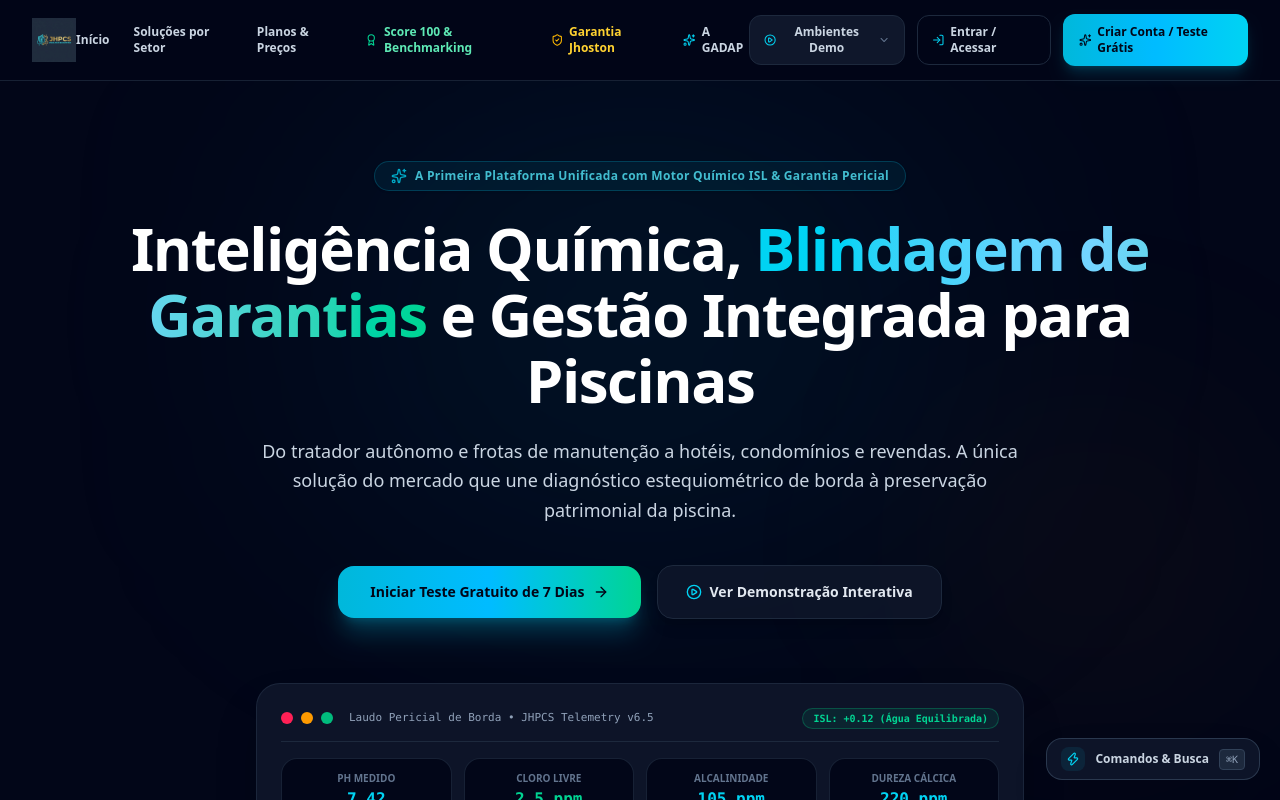
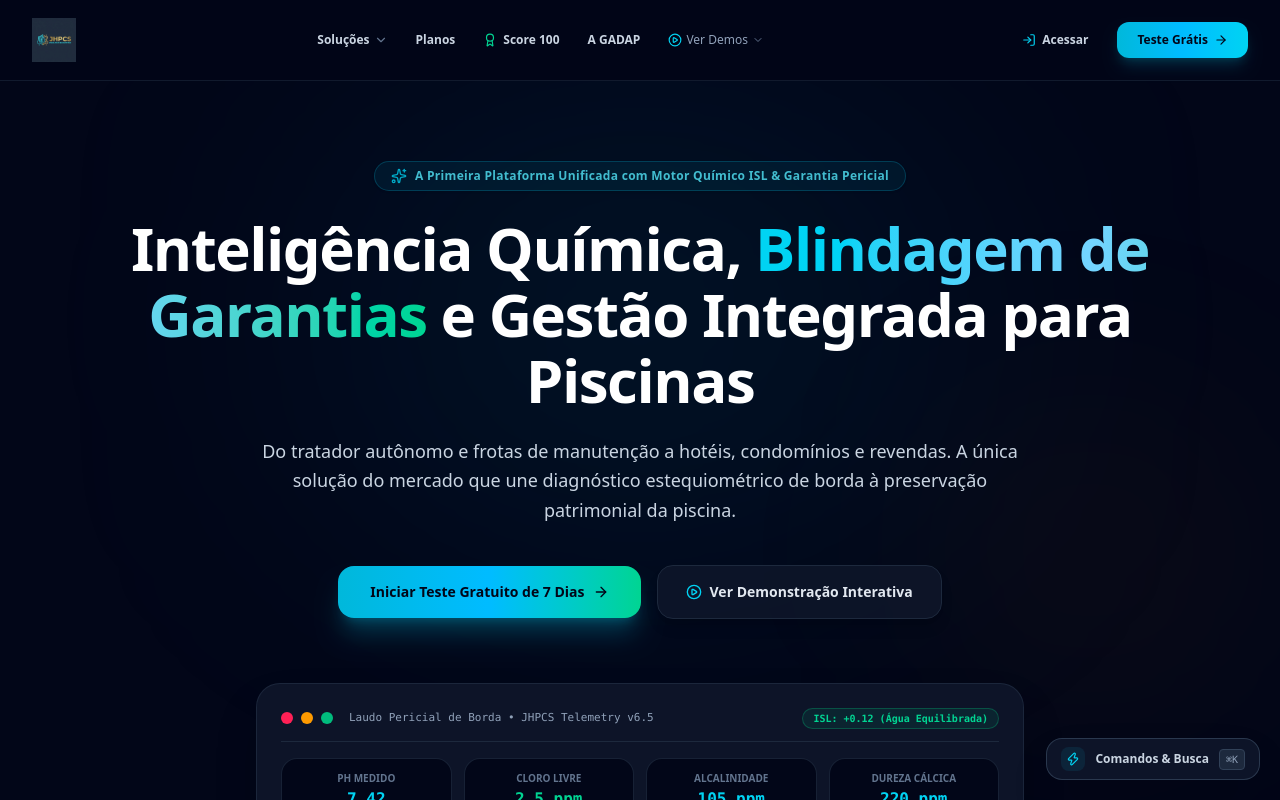
Before and after one commit to jhostonpoolscontrolsystem-creator/jcs, a Next.js app: page / in a window 1280 px wide. Shown: the top 800 px of the page. Built offline with nearby package versions, Linux system fonts and the light colour scheme.

Commit message:
feat(ui-ux): polish global navigation, clean navbar hierarchy and enterprise standard layout v6.26

```diff
--- a/src/components/marketing/MarketingNavbar.tsx
+++ b/src/components/marketing/MarketingNavbar.tsx
@@ -15,8 +15,10 @@ import {
   ShieldCheck,
   LogIn,
   PlayCircle,
-  Waves,
-  Award
+  Award,
+  Layers,
+  ArrowRight,
+  ExternalLink
 } from 'lucide-react';
 
 interface DemoAccount {
@@ -37,62 +39,92 @@ const DEMO_ACCOUNTS: DemoAccount[] = [
 
 export function MarketingNavbar() {
   const [mobileMenuOpen, setMobileMenuOpen] = useState(false);
+  const [solutionsOpen, setSolutionsOpen] = useState(false);
   const [demoDropdownOpen, setDemoDropdownOpen] = useState(false);
 
   return (
-    <header className="sticky top-0 z-50 backdrop-blur-md bg-slate-950/85 border-b border-slate-800/80 transition-all duration-300">
-      <div className="max-w-7xl mx-auto px-4 sm:px-6 lg:px-8 h-20 flex items-center justify-between">
+    <header className="sticky top-0 z-50 backdrop-blur-xl bg-slate-950/80 border-b border-slate-800/60 transition-all duration-300">
+      <div className="max-w-7xl mx-auto px-4 sm:px-6 lg:px-8 h-20 flex items-center justify-between gap-4">
 
-        {/* BLOCO ESQUERDO: BRAND IDENTITY */}
-        <Link href="/" className="flex items-center gap-3 group">
+        {/* BRAND IDENTITY */}
+        <Link href="/" className="flex items-center gap-3 shrink-0 group">
           <Image
             src="/images/jhpcs-full-logo.png"
             alt="JHPCS PoolTech Ecosystem"
-            width={240}
-            height={60}
+            width={210}
+            height={52}
             priority
-            className="h-12 w-auto object-contain group-hover:brightness-110 transition-all duration-300"
+            className="h-10 sm:h-11 w-auto object-contain group-hover:brightness-110 transition-all duration-300"
           />
         </Link>
 
-        {/* BLOCO CENTRAL: NAVEGAÇÃO DESKTOP */}
-        <nav className="hidden lg:flex items-center gap-6 text-xs font-bold text-slate-300">
-          <Link href="/" className="hover:text-cyan-400 transition-colors py-1">
-            Início
+        {/* NAVEGAÇÃO DESKTOP REFINADA */}
+        <nav className="hidden lg:flex items-center gap-7 text-xs font-semibold text-slate-300">
+
+          {/* Dropdown Soluções */}
+          <div className="relative">
+            <button
+              type="button"
+              onClick={() => setSolutionsOpen(!solutionsOpen)}
+              onMouseEnter={() => setSolutionsOpen(true)}
+              className="hover:text-cyan-400 transition-colors py-2 flex items-center gap-1 cursor-pointer"
+            >
+              <span>Soluções</span>
+              <ChevronDown className={`w-3.5 h-3.5 text-slate-500 transition-transform duration-200 ${solutionsOpen ? 'rotate-180' : ''}`} />
+            </button>
+
+            {solutionsOpen && (
+              <div
+                className="absolute left-0 mt-1 w-64 rounded-2xl bg-slate-900/95 backdrop-blur-md border border-slate-800 p-2 shadow-2xl space-y-1 z-50 animate-in fade-in slide-in-from-top-2 duration-150"
+                onMouseLeave={() => setSolutionsOpen(false)}
+              >
+                <Link
+                  href="/solucoes"
+                  onClick={() => setSolutionsOpen(false)}
+                  className="p-2.5 rounded-xl hover:bg-slate-800/80 block transition"
+                >
+                  <strong className="text-xs text-white block">Todas as Soluções</strong>
+                  <span className="text-[11px] text-slate-400 block">Visão geral por setor de atuação</span>
+                </Link>
+                <div className="border-t border-slate-800/80 my-1" />
+                <Link
+                  href="/garantia-jhoston"
+                  onClick={() => setSolutionsOpen(false)}
+                  className="p-2.5 rounded-xl hover:bg-slate-800/80 flex items-center gap-2.5 transition"
+                >
+                  <ShieldCheck className="w-4 h-4 text-amber-400 shrink-0" />
+                  <div>
+                    <strong className="text-xs text-amber-300 block">Garantia Decenal</strong>
+                    <span className="text-[10px] text-slate-400 block">Perícia e proteção de substrato</span>
+                  </div>
+                </Link>
+              </div>
+            )}
+          </div>
+
+          <Link href="/planos" className="hover:text-cyan-400 transition-colors py-1">
+            Planos
           </Link>
-          <Link href="/solucoes" className="hover:text-cyan-400 transition-colors py-1">
-            Soluções por Setor
+
+          <Link href="/benchmarking" className="hover:text-emerald-400 transition-colors py-1 flex items-center gap-1.5 text-slate-300 hover:text-emerald-300">
+            <Award className="w-3.5 h-3.5 text-emerald-400" />
+            <span>Score 100</span>
           </Link>
-          <Link href="/planos" className="hover:text-cyan-400 transition-colors py-1">
-            Planos & Preços
-          </Link>
-          <Link href="/benchmarking" className="hover:text-emerald-400 transition-colors py-1 flex items-center gap-1.5 text-emerald-300 font-extrabold">
-            <Award className="w-3.5 h-3.5 text-emerald-400" />
-            <span>Score 100 & Benchmarking</span>
-          </Link>
-          <Link href="/garantia-jhoston" className="hover:text-amber-400 transition-colors py-1 flex items-center gap-1.5 text-amber-300">
-            <ShieldCheck className="w-3.5 h-3.5 text-amber-400" />
-            <span>Garantia Jhoston</span>
-          </Link>
+
           <Link href="/gadap" className="hover:text-cyan-400 transition-colors py-1 flex items-center gap-1.5 text-slate-300">
-            <Sparkles className="w-3.5 h-3.5 text-cyan-400" />
             <span>A GADAP</span>
           </Link>
-        </nav>
 
-        {/* BLOCO DIREITO: AÇÕES RÁPIDAS & ACESSOS (DESKTOP) */}
-        <div className="hidden lg:flex items-center gap-3">
-
-          {/* Dropdown Ambientes Demo */}
+          {/* Demonstrações Interativas */}
           <div className="relative">
             <button
               type="button"
               onClick={() => setDemoDropdownOpen(!demoDropdownOpen)}
-              className="px-3.5 py-2 rounded-xl bg-slate-900 hover:bg-slate-800 text-slate-300 hover:text-white text-xs font-bold border border-slate-800 transition-all flex items-center gap-1.5 cursor-pointer"
+              className="text-slate-400 hover:text-cyan-300 text-xs font-medium transition-colors flex items-center gap-1 cursor-pointer py-1"
             >
               <PlayCircle className="w-3.5 h-3.5 text-cyan-400" />
-              <span>Ambientes Demo</span>
-              <ChevronDown className={`w-3.5 h-3.5 text-slate-500 transition-transform duration-200 ${demoDropdownOpen ? 'rotate-180' : ''}`} />
+              <span>Ver Demos</span>
+              <ChevronDown className={`w-3 h-3 text-slate-500 transition-transform duration-200 ${demoDropdownOpen ? 'rotate-180' : ''}`} />
             </button>
 
             {demoDropdownOpen && (
@@ -102,7 +134,7 @@ export function MarketingNavbar() {
               >
                 <div className="px-3 py-2 border-b border-slate-800/80">
                   <span className="text-[10px] font-mono font-bold text-slate-400 uppercase block">
-                    Selecione um Perfil de Demonstração
+                    Ambientes de Demonstração
                   </span>
                 </div>
                 {DEMO_ACCOUNTS.map((acc, i) => {
@@ -130,26 +162,35 @@ export function MarketingNavbar() {
               </div>
             )}
           </div>
+        </nav>
 
+        {/* AÇÕES DE CONVERSÃO (DESKTOP) */}
+        <div className="hidden lg:flex items-center gap-3">
           <Link
             href="/login"
-            className="px-3.5 py-2 rounded-xl text-slate-300 hover:text-white hover:bg-slate-900 border border-slate-800 hover:border-slate-700 text-xs font-bold transition-all flex items-center gap-1.5"
+            className="px-4 py-2.5 rounded-xl text-slate-300 hover:text-white hover:bg-slate-900 border border-transparent hover:border-slate-800 text-xs font-bold transition-all flex items-center gap-1.5"
           >
             <LogIn className="w-3.5 h-3.5 text-cyan-400" />
-            <span>Entrar / Acessar</span>
+            <span>Acessar</span>
           </Link>
 
           <Link
             href="/onboarding"
-            className="px-4 py-2.5 rounded-xl bg-gradient-to-r from-cyan-500 via-sky-400 to-cyan-400 hover:brightness-110 text-slate-950 font-black text-xs transition-all shadow-lg shadow-cyan-500/20 hover:shadow-cyan-500/30 flex items-center gap-1.5"
+            className="px-5 py-2.5 rounded-xl bg-gradient-to-r from-cyan-500 via-sky-400 to-cyan-400 hover:brightness-110 text-slate-950 font-black text-xs transition-all shadow-lg shadow-cyan-500/20 hover:shadow-cyan-500/30 flex items-center gap-1.5"
           >
-            <Sparkles className="w-3.5 h-3.5" />
-            <span>Criar Conta / Teste Grátis</span>
+            <span>Teste Grátis</span>
+            <ArrowRight className="w-3.5 h-3.5" />
           </Link>
         </div>
 
-        {/* NAVEGAÇÃO MOBILE (HAMBÚRGUER) */}
+        {/* NAVEGAÇÃO MOBILE */}
         <div className="flex lg:hidden items-center gap-2">
+          <Link
+            href="/login"
+            className="px-3 py-1.5 rounded-lg border border-slate-800 text-slate-300 text-xs font-bold"
+          >
+            Entrar
+          </Link>
           <Link
             href="/onboarding"
             className="px-3 py-1.5 rounded-lg bg-cyan-500 text-slate-950 font-black text-xs"
@@ -168,10 +209,10 @@ export function MarketingNavbar() {
 
       </div>
 
-      {/* MENU SUSPENSO / DRAWER MOBILE */}
+      {/* DRAWER MOBILE */}
       {mobileMenuOpen && (
         <div className="lg:hidden bg-slate-950/95 backdrop-blur-md border-b border-slate-800 px-6 py-6 space-y-4">
-          <nav className="flex flex-col space-y-3 text-xs font-bold text-slate-300">
+          <nav className="flex flex-col space-y-2 text-xs font-bold text-slate-300">
             <Link
               href="/"
               onClick={() => setMobileMenuOpen(false)}
@@ -192,6 +233,14 @@ export function MarketingNavbar() {
               className="p-2.5 rounded-lg hover:bg-slate-900 hover:text-white transition"
             >
               Planos & Preços
+            </Link>
+            <Link
+              href="/benchmarking"
+              onClick={() => setMobileMenuOpen(false)}
+              className="p-2.5 rounded-lg hover:bg-slate-900 text-emerald-300 flex items-center gap-2 transition"
+            >
+              <Award className="w-4 h-4 text-emerald-400" />
+              <span>Score 100 & Benchmarking</span>
             </Link>
             <Link
               href="/garantia-jhoston"
@@ -236,7 +285,7 @@ export function MarketingNavbar() {
               onClick={() => setMobileMenuOpen(false)}
               className="w-full py-2.5 rounded-xl bg-slate-900 text-slate-200 hover:text-white text-xs font-bold text-center block border border-slate-800 transition"
             >
-              Entrar / Acessar Conta
+              Entrar na Conta
             </Link>
             <Link
               href="/onboarding"
```
Also changed, not shown: src/app/(auth)/login/page.tsx (line endings or trailing spaces), 1 other file (tests, documents, lock files or other folders).
